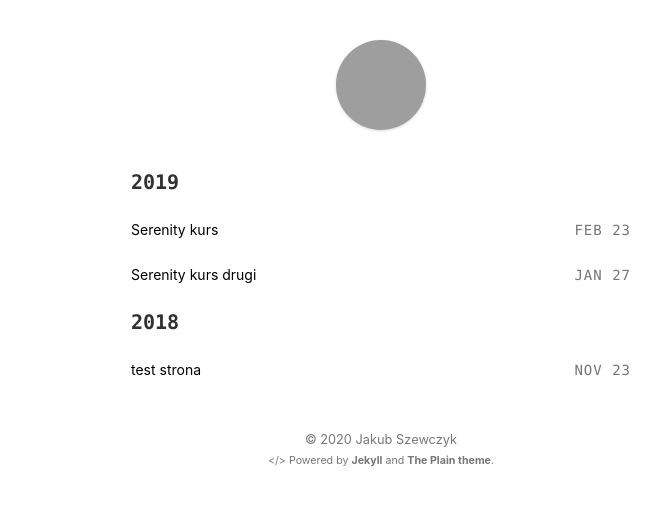
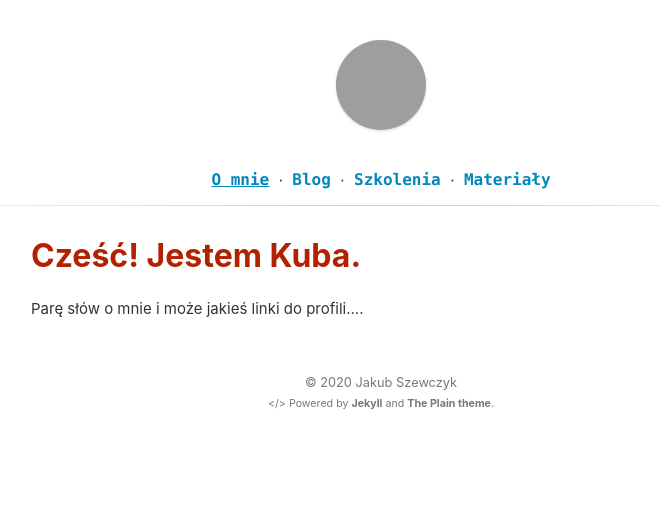
Before and after one commit to qbek/qbek.github.io, a Jekyll site: the page built from index.html, in a window 1280 px wide. Shown: the top 506 px of the page, without its empty margins (259-919 px from the left). Built offline with Jekyll 4.4.1, drawn with Linux system fonts in a browser that asks for light colours; comment, search, counter and statistics services are not loaded; grey boxes are pictures that could not be loaded.

Commit message:
Added top menu and colors ;)

```diff
--- a/_includes/header.html
+++ b/_includes/header.html
@@ -1,5 +1,4 @@
 <aside class="logo">
-
 	{% if page.url == '/index.html' or page.url == '/' %}
 		{% assign link = '/about' %}
 		{% assign prompt = 'About the Author' %}
@@ -12,5 +11,14 @@
 		<img src="{{ site.logo_url }}" class="logo-avatar">
 	</a>
 	<span class="logo-prompt code">{{ prompt }}</span>
-
 </aside>
+<div class="page-navigation code">
+	<a class="top-menu {% if page.url == '/index.html' or page.url == '/' %} selected {% endif %}" href="/">O mnie</a>
+	<span> &middot; </span>
+	<a class="top-menu {% if page.url == '/blog' %} selected {% endif %} " href="/blog">Blog</a>
+	<span> &middot; </span>
+	<a class="top-menu {% if page.url == '/courses' %} selected {% endif %}" href="/courses">Szkolenia</a>
+	<span> &middot; </span>
+	<a class="top-menu {% if page.url == '/materials' %} selected {% endif %}" href="/materials">Materiały</a>
+</div>
+<div class="divider"></div>
--- a/_layouts/page.html
+++ b/_layouts/page.html
@@ -6,7 +6,7 @@ layout: default
 
 	<h1 class="title">{{ page.title }}</h1>
 
-	<div class="divider"></div>
+	<!-- <div class="divider"></div> -->
 
 	{{ content }}
 
@@ -14,6 +14,6 @@ layout: default
 
 
 
-<div class="page-navigation code">
+<!-- <div class="page-navigation code">
 	<a class="home" href="{{ "/" | prepend: site.baseurl | prepend: site.url }}" title="Back to Index">&larr; Index</a>
-</div>
+</div> -->
--- a/_sass/main.scss
+++ b/_sass/main.scss
@@ -223,22 +223,24 @@ table {
 iframe {
   width: 100%;
 }
+.divider {
+  background: #ddd;
+  background: -webkit-gradient(linear,left top,right top,from(rgba(255,255,255,0)),color-stop(#ccc),to(rgba(255,255,255,0)));
+  background: -webkit-linear-gradient(left,rgba(255,255,255,0),#ccc,rgba(255,255,255,0));
+  background: linear-gradient(to right,rgba(255,255,255,0),#ccc,rgba(255,255,255,0));
+  height: 1px;
+  margin: 1em 0 2em 0;
+}
 article {
   max-width: 700px;
   margin: 0 auto;
   h1.title {
+    margin-top: 25px;
     line-height: 1.4em;
-    text-align: center;
-    font-size: 1.4em;
+    font-size: 2rem;
+    color: #B22200
   }
-  .divider {
-    background: #ddd;
-    background: -webkit-gradient(linear,left top,right top,from(rgba(255,255,255,0)),color-stop(#ccc),to(rgba(255,255,255,0)));
-    background: -webkit-linear-gradient(left,rgba(255,255,255,0),#ccc,rgba(255,255,255,0));
-    background: linear-gradient(to right,rgba(255,255,255,0),#ccc,rgba(255,255,255,0));
-    height: 1px;
-    margin: 2em 0;
-  }
+
   .center {
     text-align: center;
     margin: 0 auto;
@@ -312,11 +314,19 @@ article {
   font-size: 0.8rem;
 }
 .page-navigation {
-  margin: 50px auto 0 auto;
+  margin: 35px auto 0 auto;
   a {
     display: inline-block;
     text-decoration: none;
     border-bottom: none;
+  }
+  a.top-menu {
+    font-size: 1.0rem;
+    font-weight: bold;
+    color: #0087BE;
+  }
+  a.selected {
+    text-decoration: underline;
   }
   span {
     display: inline-block;
--- a/index.html
+++ b/index.html
@@ -1,31 +1,5 @@
 ---
-layout: default
+layout: page
+title: Cześć! Jestem Kuba.
 ---
-
-<section>
-
-	{% for post in site.posts %}
-		{% unless post.next %}
-			<h3 class="code">{{ post.date | date: '%Y' }}</h3>
-		{% else %}
-			{% capture year %}{{ post.date | date: '%Y' }}{% endcapture %}
-			{% capture nyear %}{{ post.next.date | date: '%Y' }}{% endcapture %}
-			{% if year != nyear %}
-				<h3 class="code">{{ post.date | date: '%Y' }}</h3>
-			{% endif %}
-		{% endunless %}
-
-		<ul>
-			<li>
-				<div class="post-date code">
-					<span>{{ post.date | date: "%b %d" }}</span>
-				</div>
-				<div class="title">
-					<a href="{{ post.url | prepend: site.baseurl | prepend: site.url }}">{{ post.title }}</a>
-				</div>
-			</li>
-		</ul>
-
-	{% endfor %}
-
-</section>
+<p>Parę słów o mnie i może jakieś linki do profili....</p>
```
Also changed, not shown: blog.html (added, +31 -0 lines), materials.md (added, +6 -0 lines).
